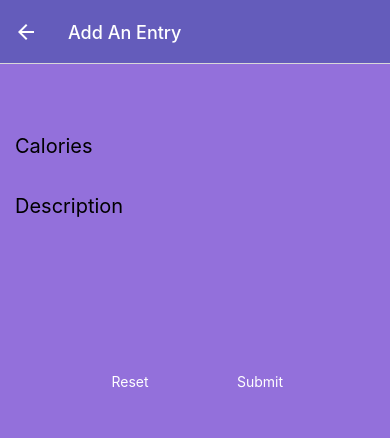
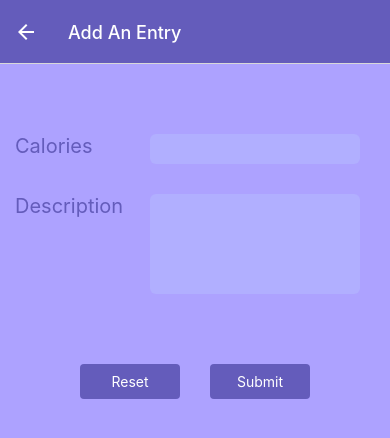
Before and after one commit to Boriswaikin/CS5520Spring2023-Assignment2, a React Native app: screen /AddEntries in a window 390 px wide. Shown: the top 438 px of the page. Built offline with nearby package versions, Linux system fonts and the light colour scheme; no server answers; the database is empty.

Commit message:
update add screen on the state variable of calories limit and more parameter on input component

```diff
--- a/screens/AddEntries.js
+++ b/screens/AddEntries.js
@@ -1,42 +1,38 @@
-import { View, StyleSheet,Button ,Text,Alert} from 'react-native'
-import React, {useEffect, useState} from 'react'
-import Color from '../components/Color'
-import InputComponent from '../components/InputComponent';
-import PressableButton from '../components/PressableButton';
-import { writeToDB } from '../Firebase/Firebase-helper';
-export default function AddEntries({navigation}) {
+import { View, StyleSheet, Text, Alert } from "react-native";
+import React, { useState } from "react";
+import Color from "../components/Color";
+import InputComponent from "../components/InputComponent";
+import PressableButton from "../components/PressableButton";
+import { writeToDB } from "../Firebase/Firebase-helper";
+export default function AddEntries({ navigation }) {
+  const [inputCalories, setCalories] = useState();
+  const [inputDescription, setDescription] = useState("");
+  const [overlimit, setOverlimit] = useState(false);
+  const reviewed = false;
+  const [caloriesLimit, setCaloriesLimit] = useState(500);
 
-  const [inputCalories, setCalories] = useState();
-  const [inputDescription, setDescription] = useState();
-  const [overlimit, setOverlimit] = useState(false);
-
-  function setInputCalories(text){
-    setCalories(text);
+  function navigate() {
+    navigation.navigate("Home", { screen: "All Entries" });
   }
 
-  function navigate(){
-      navigation.navigate('Home',{screen:'All Entries'})
-  }
-
-  function OnTextEnterDB(){
+  function OnTextEnterDB() {
     const newEntries = {
-      calories:inputCalories,
-      description:inputDescription,
-      flagOverlimit:overlimit
+      calories: inputCalories,
+      description: inputDescription,
+      flagOverlimit: overlimit,
+      reviewedStatus: reviewed,
     };
     writeToDB(newEntries);
   }
 
-  function onEntriesPressed(){
-    if(isNaN(inputCalories)||inputCalories<0||inputCalories.length === 0){
-      Alert.alert("Invalid input","Please check your input values");
-    }
-    else {
+  function onEntriesPressed() {
+    if (isNaN(inputCalories) || inputCalories < 0 || !inputDescription.trim()) {
+      Alert.alert("Invalid input", "Please check your input values");
+    } else {
       OnTextEnterDB();
       navigate();
     }
   }
-
 
   function resetInput() {
     setCalories("");
@@ -44,98 +40,111 @@ export default function AddEntries({navigation}) {
   }
   return (
     <View style={styles.container}>
-      <View style={styles.content}/>
+      <View style={styles.content} />
       <View style={styles.firstInput}>
         <Text
           style={{
             fontSize: 20,
-              color: Color.textColor,
+            color: Color.headerTabColor,
             marginLeft: 10,
             marginTop: 10,
-            }}>
+          }}
+        >
           Calories
         </Text>
         <InputComponent
-          inputHeight = {30}
-          inputChangeText={(text)=>{
-            setInputCalories(text);
-            setOverlimit(parseFloat(text)>500);
+          inputHeight={30}
+          inputChangeText={(text) => {
+            setCalories(text);
+            setOverlimit(parseFloat(text) > caloriesLimit);
           }}
           inputValue={inputCalories}
           inputAlign="left"
+          backgroundColor={Color.transparent}
+          width={210}
+          padding={5}
+          radius={6}
+          marginTop={10}
         />
       </View>
       <View style={styles.secondInput}>
         <Text
           style={{
             fontSize: 20,
-              color: Color.textColor,
+            color: Color.headerTabColor,
             marginLeft: 10,
             marginTop: 10,
-            }}>
+          }}
+        >
           Description
         </Text>
         <InputComponent
-          inputHeight = {100}
+          inputHeight={100}
           inputChangeText={setDescription}
           inputValue={inputDescription}
           inputAlign="left"
+          backgroundColor={Color.transparent}
+          width={210}
+          padding={5}
+          radius={6}
+          marginTop={10}
         />
       </View>
       <View style={styles.fixToText}>
         <PressableButton
-            customizedStyle = {{
-              backgroundColor: Color.buttonColor,
-              height:35,
-              width:100}}
-            buttonPressed= {()=>{
+          customizedStyle={{
+            backgroundColor: Color.headerTabColor,
+            height: 35,
+            width: 100,
+          }}
+          buttonPressed={() => {
             resetInput();
           }}
         >
-          <Text style={{color:'white'}}>Reset</Text>
+          <Text style={{ color: "white" }}>Reset</Text>
         </PressableButton>
         <PressableButton
-            customizedStyle = {{
-              backgroundColor: Color.buttonColor,
-              height:35,
-              width:100}}
-            buttonPressed= {()=>{
+          customizedStyle={{
+            backgroundColor: Color.headerTabColor,
+            height: 35,
+            width: 100,
+          }}
+          buttonPressed={() => {
             onEntriesPressed();
           }}
         >
-          <Text style={{color:'white'}}>Submit</Text>
+          <Text style={{ color: "white" }}>Submit</Text>
         </PressableButton>
       </View>
-      <View style={styles.emptyContent}/>
+      <View style={styles.emptyContent} />
     </View>
-  )
+  );
 }
 const styles = StyleSheet.create({
   container: {
     flex: 1,
-      flexDirection:'column',
-      backgroundColor: 'mediumpurple',
-      alignItems: 'stretch',
-      justifyContent: 'center',
+    flexDirection: "column",
+    backgroundColor: Color.contentColor,
+    justifyContent: "center",
   },
   content: {
     flex: 1,
   },
   firstInput: {
+    flex: 1,
     marginLeft: 5,
     marginRight: 30,
     justifyContent: "space-between",
-      flex: 1,
-      backgroundColor: 'mediumpurple',
-      flexDirection: 'row',
+    backgroundColor: Color.contentColor,
+    flexDirection: "row",
   },
   secondInput: {
+    flex: 3,
     marginLeft: 5,
-      marginRight:30,
+    marginRight: 30,
     justifyContent: "space-between",
-      flex: 3,
-      backgroundColor: 'mediumpurple',
-      flexDirection: 'row',
+    backgroundColor: Color.contentColor,
+    flexDirection: "row",
   },
   fixToText: {
     flex: 1,
@@ -147,4 +156,4 @@ const styles = StyleSheet.create({
   emptyContent: {
     flex: 7,
   },
-})
+});
```
Lines whose indentation alone changed are shown as unchanged.
